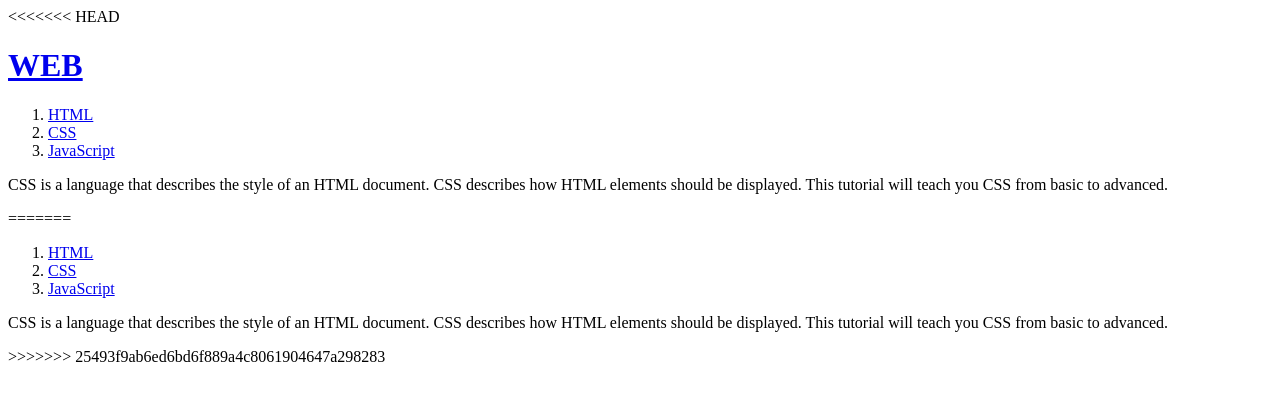
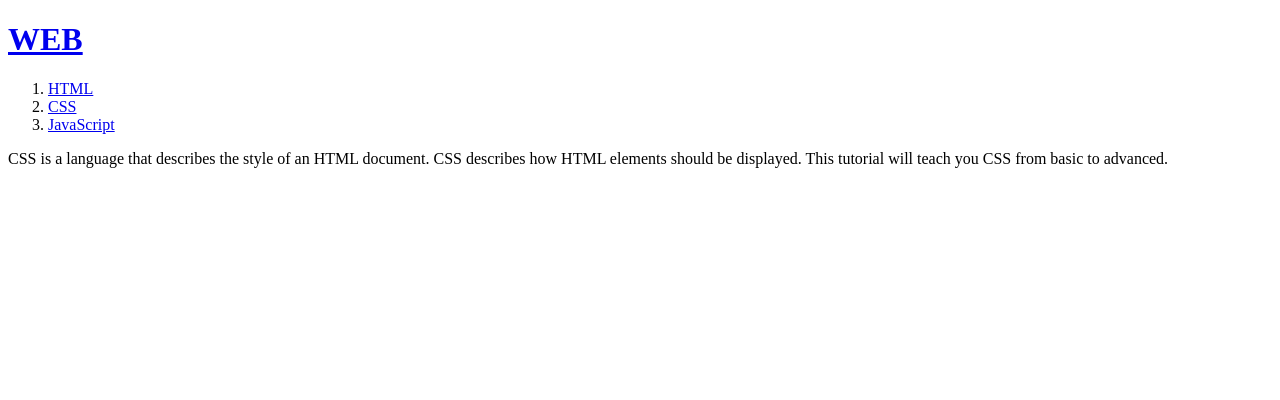
Before and after one commit to beapilot69/HTML_Study, a plain HTML site: page 2.html in a window 1280 px wide. Drawn offline with Linux system fonts and the light colour scheme.

Commit message:
update
update

```diff
--- a/2.html
+++ b/2.html
@@ -1,4 +1,3 @@
-<<<<<<< HEAD
 <!DOCTYPE html>
 <html>
 
@@ -23,28 +22,3 @@
 
 </body>
 </html>
-=======
-<!DOCTYPE html>
-<html>
-
-<head>
-    <title>web-CSS</title>
-    <meta charset="utf-8">
-
-</head>
-
-<body>
-    <ol>
-        <li><a href="1.html" target="_blank" title="Web-HTML">HTML</a></li>
-        <li><a href="2.html" target="_blank" title="Web-CSS">CSS</a></li>
-        <li><a href="3.html" target="_blank" title="Web-JS">JavaScript</a></li>
-    </ol>
-    <p>CSS is a language that describes the style of an HTML document.
-
-        CSS describes how HTML elements should be displayed.
-
-        This tutorial will teach you CSS from basic to advanced.</p>
-
-</body>
->>>>>>> 25493f9ab6ed6bd6f889a4c8061904647a298283
-</html>
```
